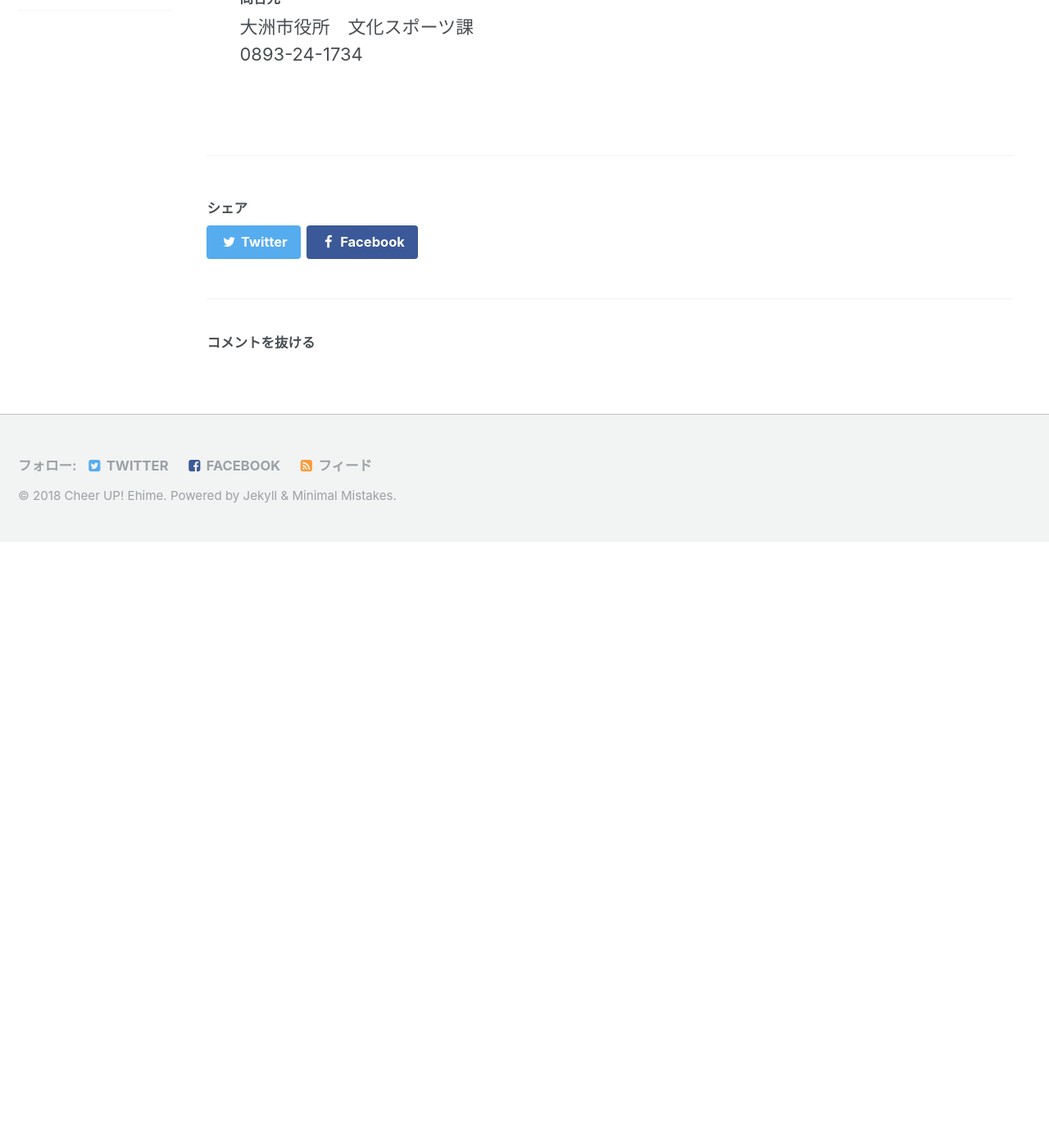
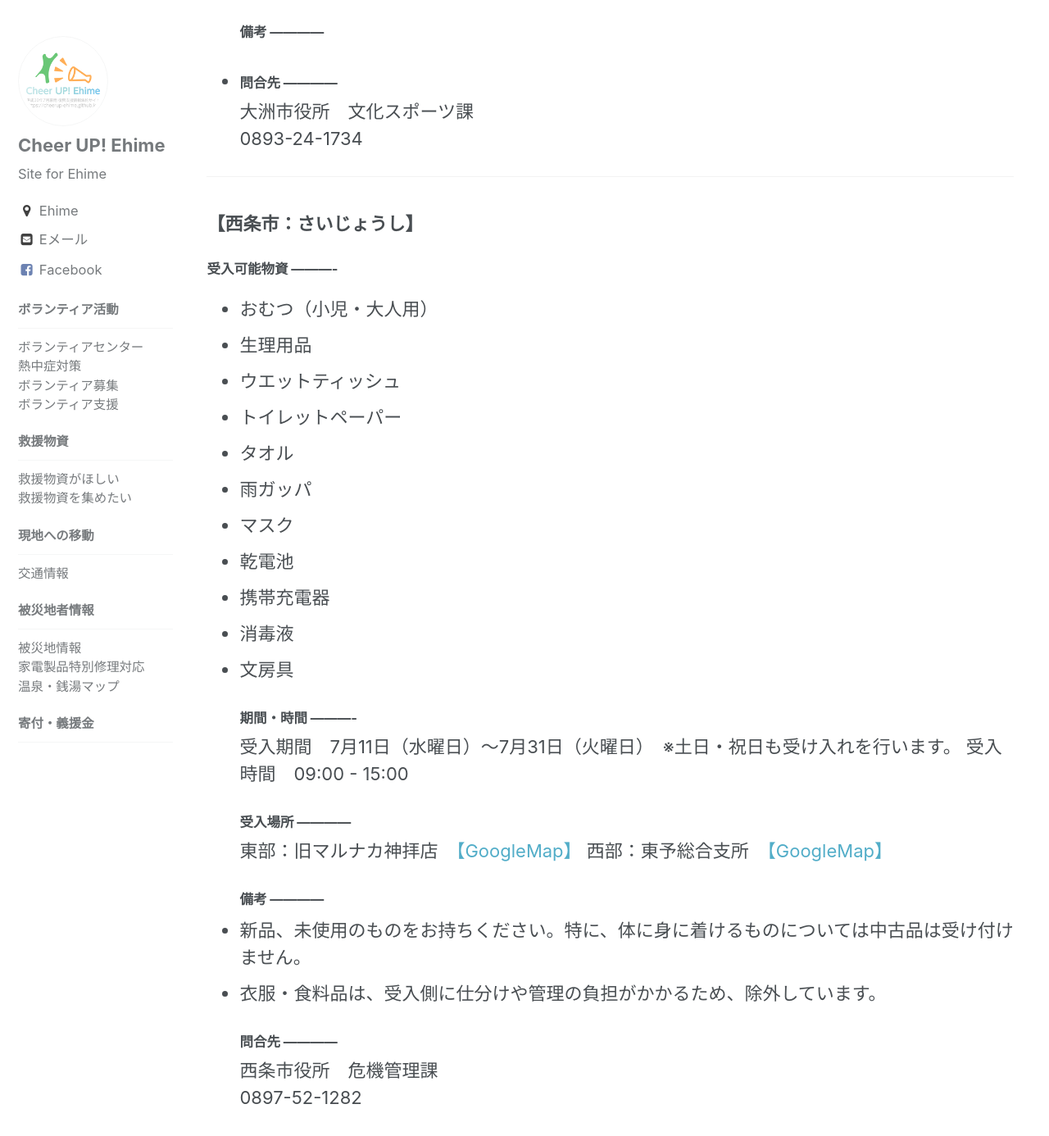
Before and after one commit to cheerup-ehime/cheerup-ehime.github.io, a Jekyll site: the page built from _pages/rescue-supply.md, in a window 1280 px wide and 1400 px high, scrolled down 1167 px. Shown: the top 1386 px of the window at 82% size. Built offline with Jekyll 4.4.1, drawn with Linux system fonts in a browser that asks for light colours; before the commit the page ends 1828 px from its top, so only the background shows below that.

Commit message:
Update rescue-supply.md

```diff
--- a/_pages/rescue-supply.md
+++ b/_pages/rescue-supply.md
@@ -6,6 +6,8 @@ permalink: /rescuesupply/
 ## 救援物資の受入体制について
 
 ---
+
+## 公共機関---
 
 ### ★【大洲市：おおずし】
 - **下記のもの以外については、支援物資の受け入れを一時中止**
@@ -26,3 +28,31 @@ permalink: /rescuesupply/
 -
 #### 問合先 ------------
 大洲市役所　文化スポーツ課<br>0893-24-1734
+
+---
+
+### 【西条市：さいじょうし】
+
+#### 受入可能物資 ----------
+- おむつ（小児・大人用）
+- 生理用品
+- ウエットティッシュ
+- トイレットペーパー
+- タオル
+- 雨ガッパ
+- マスク
+- 乾電池
+- 携帯充電器
+- 消毒液
+- 文房具
+#### 期間・時間 ----------
+受入期間　7月11日（水曜日）～7月31日（火曜日）　※土日・祝日も受け入れを行います。
+受入時間　09:00 - 15:00
+#### 受入場所 ------------
+東部：旧マルナカ神拝店　[【GoogleMap】](https://goo.gl/maps/2h6ydbKNdFC2)
+西部：東予総合支所　[【GoogleMap】](https://goo.gl/maps/VFnAEHAW8VS2)
+#### 備考 ------------
+- 新品、未使用のものをお持ちください。特に、体に身に着けるものについては中古品は受け付けません。
+- 衣服・食料品は、受入側に仕分けや管理の負担がかかるため、除外しています。
+#### 問合先 ------------
+西条市役所　危機管理課<br>0897-52-1282
```
